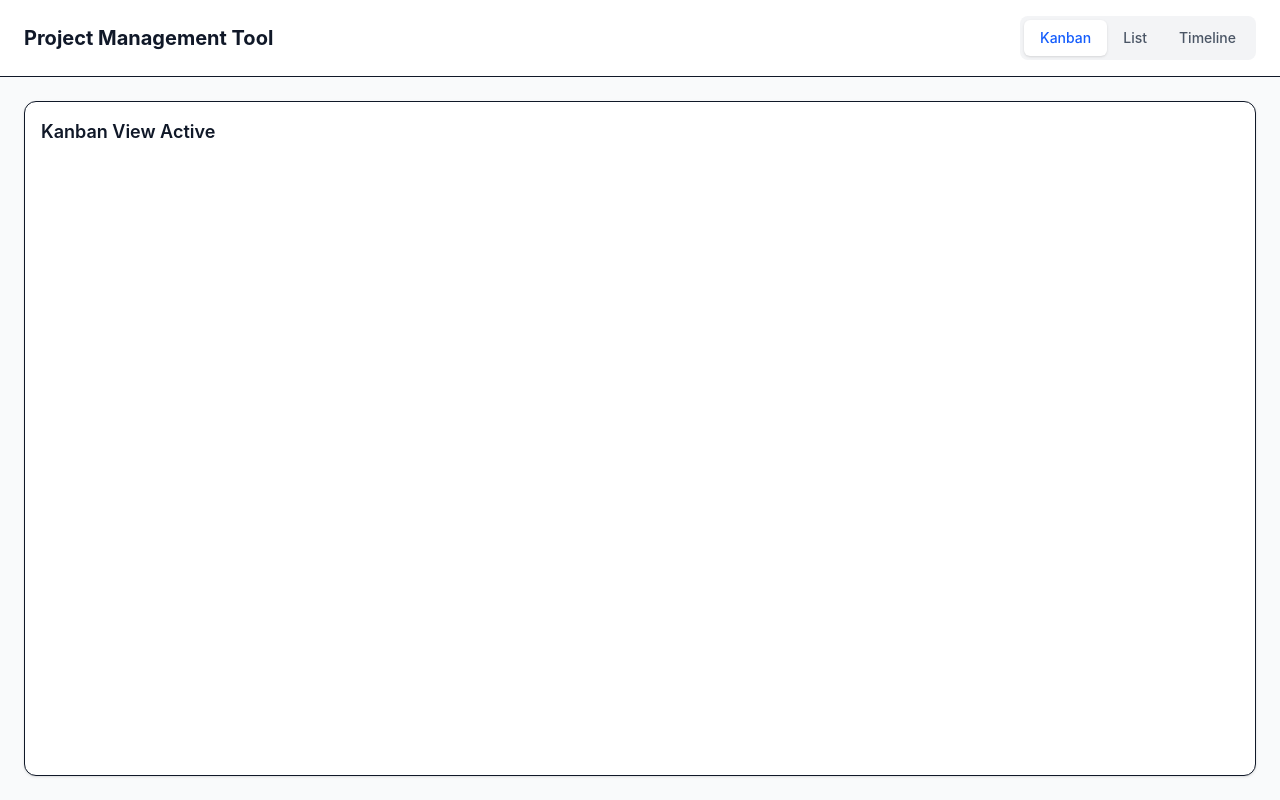
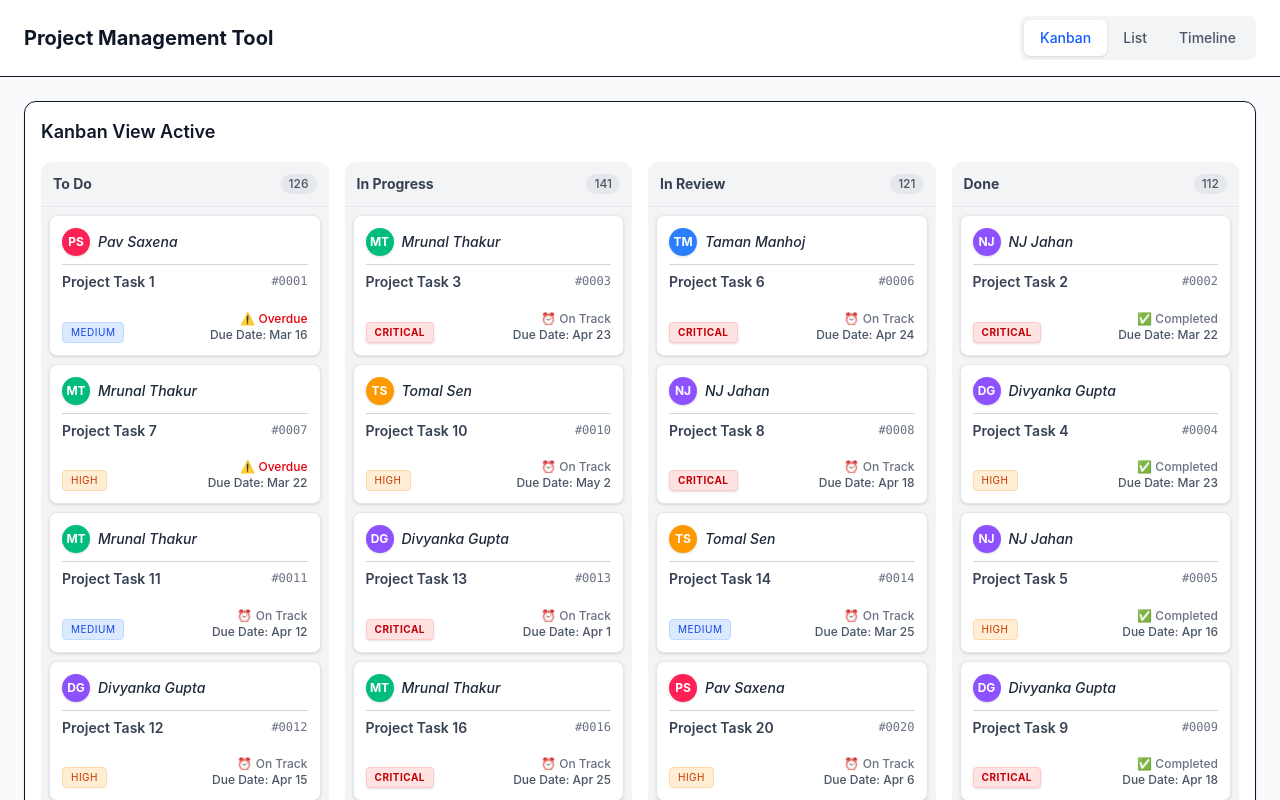
Before and after one commit to nusrat-xahan05/Project-Tracker-Frontend, a React (Vite) app: page / in a window 1280 px wide. Shown: the top 800 px of the page. Built offline with nearby package versions, Linux system fonts and the light colour scheme.

Commit message:
Organizing the KanbanBoard

```diff
--- a/src/App.tsx
+++ b/src/App.tsx
@@ -1,6 +1,7 @@
 import { useEffect, useState } from 'react';
 import { useTaskStore } from './store/useTaskDataStore';
 import type { TViewMode } from './types';
+import KanbanBoard from './components/views/KanbanBoard';
 
 
 function App() {
@@ -46,6 +47,7 @@ function App() {
       <main className="flex-1 overflow-hidden p-6 flex flex-col">
         <div className="bg-white border rounded-xl flex-1 p-4 shadow-sm overflow-hidden flex flex-col">
           <h2 className="text-lg font-semibold mb-4">{activeView} View Active</h2>
+          {activeView === 'Kanban' && <KanbanBoard tasks={tasks} />}
         </div>
       </main>
     </div>
--- /dev/null
+++ b/src/components/views/KanbanBoard.tsx
@@ -0,0 +1,47 @@
+import { useMemo } from 'react';
+import TaskCard from '../ui/TaskCard';
+import { STATUSES, type ITask, type TStatus } from '../../types';
+
+
+export default function KanbanBoard({ tasks }: { tasks: ITask[] }) {
+    // Status for the columns
+    const groupedTasks = useMemo(() => {
+        const groups: Record<TStatus, ITask[]> = {
+            'To Do': [],
+            'In Progress': [],
+            'In Review': [],
+            'Done': [],
+        };
+        tasks.forEach(task => groups[task.status].push(task));
+        return groups;
+    }, [tasks]);
+
+    return (
+        <div className="grid grid-cols-4 gap-4 pb-2 h-full">
+            {STATUSES.map((status) => (
+                <div key={status} className="bg-gray-100 rounded-xl flex flex-col h-full">
+                    {/* Column Header */}
+                    <div className="p-3 border-b border-gray-200 flex justify-between items-center bg-gray-100/80 backdrop-blur rounded-t-xl z-10 sticky top-0">
+                        <h3 className="font-bold text-gray-700 text-sm">{status}</h3>
+                        <span className="bg-gray-200 text-gray-600 text-xs py-0.5 px-2 rounded-full font-medium">
+                            {groupedTasks[status].length}
+                        </span>
+                    </div>
+
+                    {/* Column Body */}
+                    <div className="p-2 flex-1 overflow-y-auto flex flex-col gap-2">
+                        {groupedTasks[status].map(task => (
+                            <TaskCard key={task.id} task={task} />
+                        ))}
+
+                        {groupedTasks[status].length === 0 && (
+                            <div className="text-center text-gray-400 text-sm py-10 border-2 border-dashed border-gray-200 rounded-lg m-2">
+                                No tasks
+                            </div>
+                        )}
+                    </div>
+                </div>
+            ))}
+        </div>
+    );
+}
```
